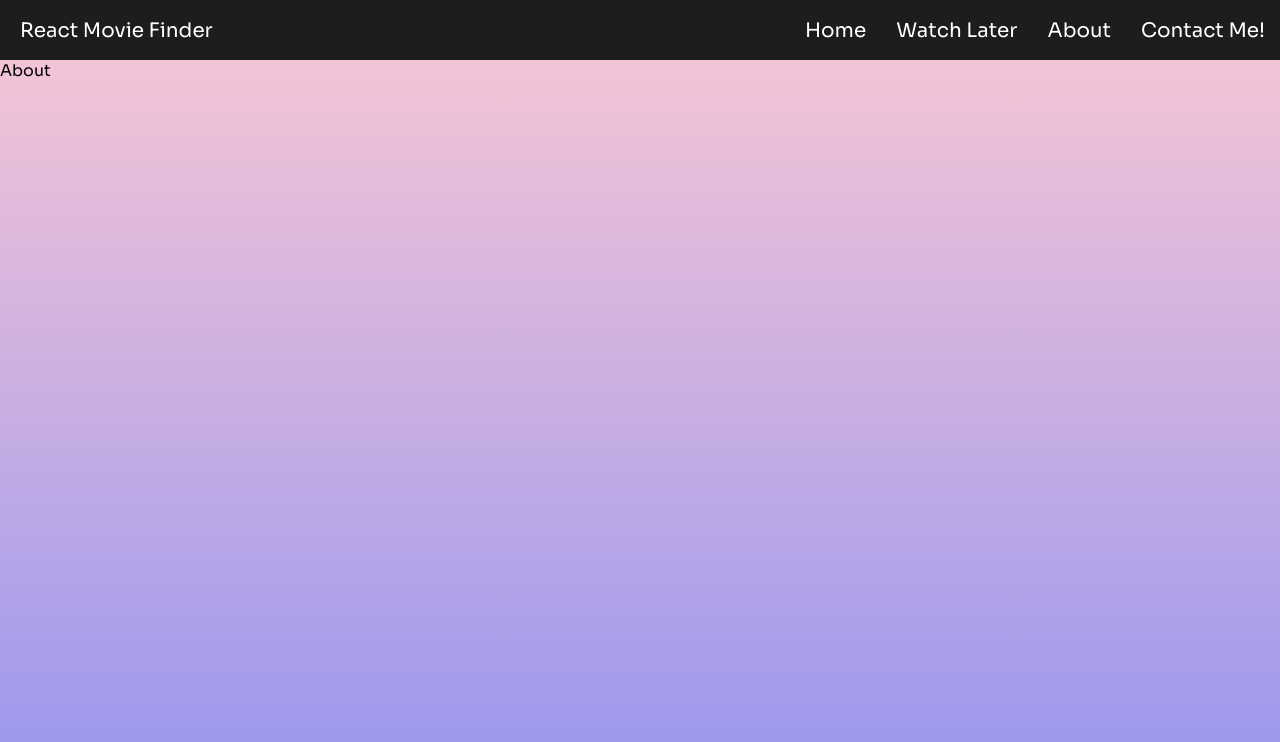
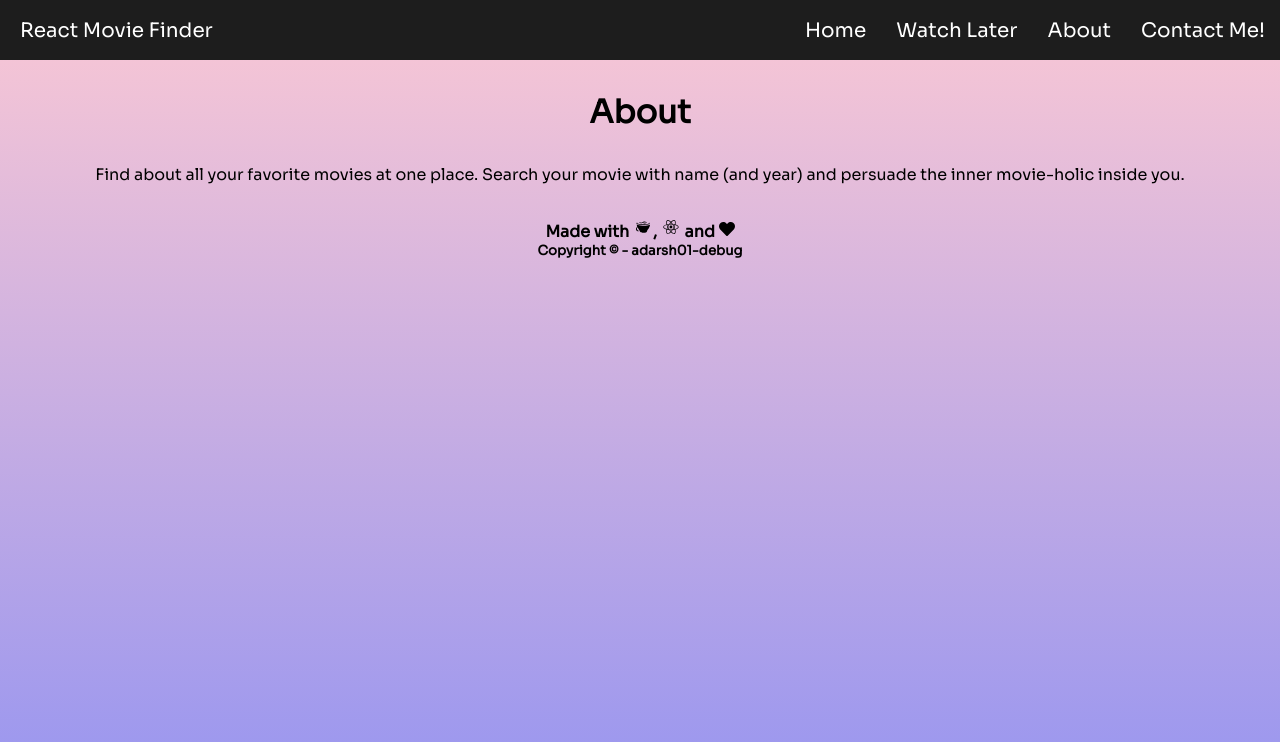
Before and after one commit to adarsh01-debug/react-movie-finder, a React (Create React App) app: page /about in a window 1280 px wide. Shown: the top 742 px of the page. Built offline with nearby package versions, Linux system fonts and the light colour scheme.

Commit message:
added about section

```diff
--- a/src/App.css
+++ b/src/App.css
@@ -117,6 +117,26 @@
 
 /* HOME END */
 
+
+/* ABOUT END */
+
+.about{
+  display: flex;
+  justify-content: center;
+  flex-direction: column;
+  align-items: center;
+}
+
+.about h1{
+  margin: 2rem;
+}
+
+.about p{
+  margin-bottom: 2rem;
+}
+
+/* ABOUT END */
+
 /* MEDIA QUERIES START */
 
 @media only screen and (max-width: 750px){
--- a/src/pages/About.js
+++ b/src/pages/About.js
@@ -1,9 +1,15 @@
-import React from 'react'
+import React from 'react';
+import '../App.css';
+import {DiCoffeescript, DiReact} from 'react-icons/di';
+import {FaHeart} from 'react-icons/fa';
 
 function About() {
     return (
-        <div to="/about">
-            About
+        <div to="/about" className="about">
+            <h1>About</h1>
+            <p>Find about all your favorite movies at one place. Search your movie with name (and year) and persuade the inner movie-holic inside you.</p>
+            <h4>Made with <DiCoffeescript size={20}/>, <DiReact size={20}/> and <FaHeart/></h4>
+            <h5>Copyright © - adarsh01-debug</h5>
         </div>
     )
 }
```
